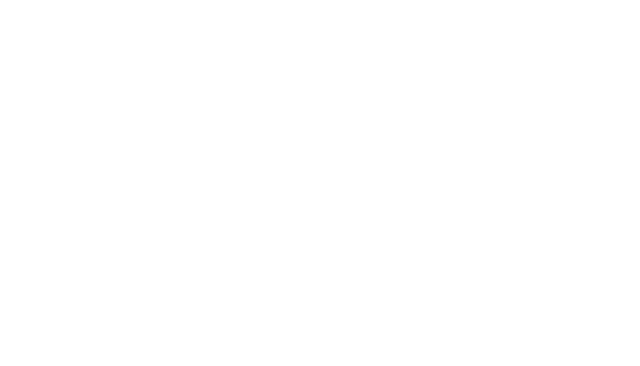
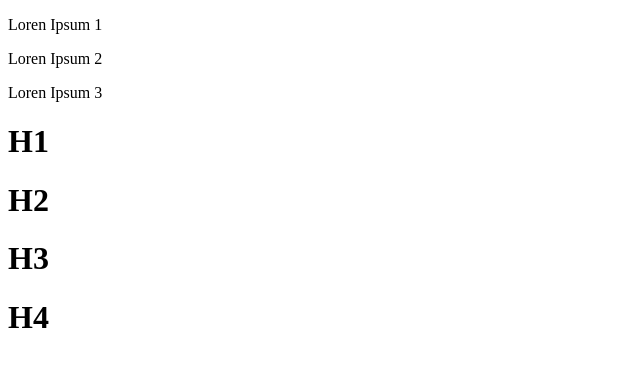
Before and after one commit to Camilo2015/git-test, a website: page index.html in a window 1280 px wide. Shown: the whole page, without its empty margins (0-640 px from the left). Drawn offline with Linux system fonts and the light colour scheme.

Commit message:
fourth commit

```diff
--- a/index.html
+++ b/index.html
@@ -5,6 +5,13 @@
 	<title>Document</title>
 </head>
 <body>
+	<p>Loren Ipsum 1</p>
+	<p>Loren Ipsum 2</p>
+	<p>Loren Ipsum 3</p>
+	<h1>H1 </h1>
+	<h1>H2</h1>
+	<h1>H3</h1>
+	<h1>H4</h1>
 
 </body>
 </html>
```
Also changed, not shown: package.json (added, +24 -0 lines), 1 other file.
